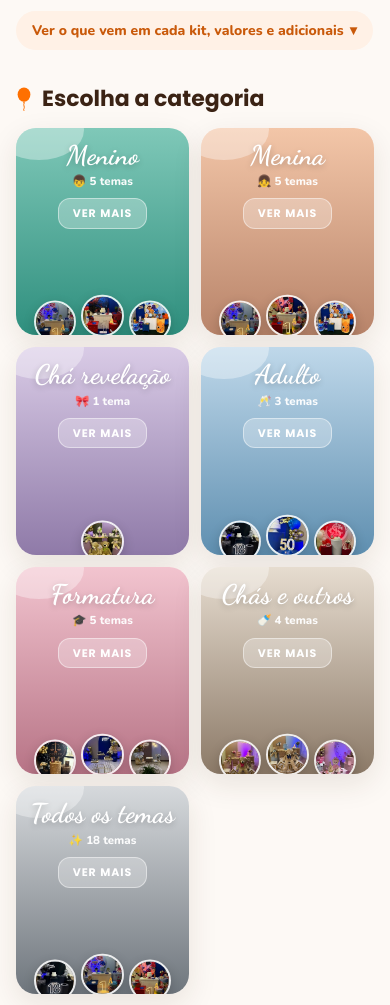
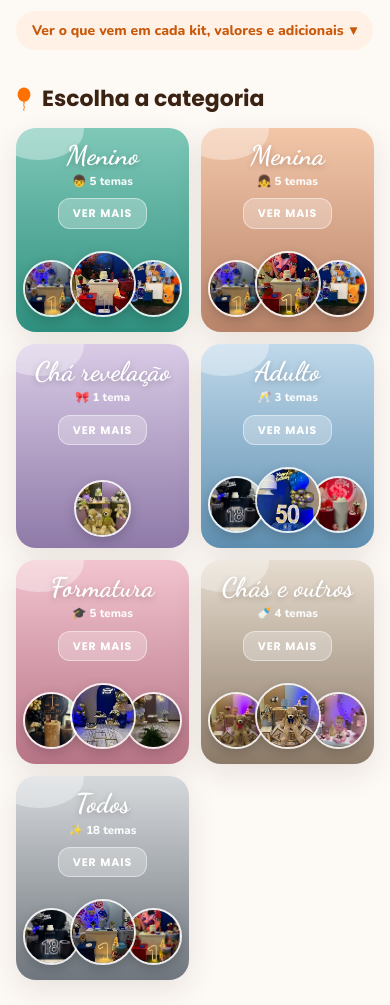
Before and after one commit to FabricioR13/Decorize-Renata, a plain HTML site: page index.html in a window 390 px wide. Shown: the part 1244-2249 px from the top of the page. Drawn offline with nearby package versions, Linux system fonts and the light colour scheme.

Commit message:
Fotos das categorias maiores

```diff
--- a/script.js
+++ b/script.js
@@ -106,7 +106,7 @@
 
   function desenharQuadros() {
     const cats = estado.categorias.filter((c) => temasDaCat(c.id).length);
-    const todos = { id: "todos", nome: "Todos os temas", emoji: "✨" };
+    const todos = { id: "todos", nome: "Todos", emoji: "✨" };
     $("quadros").innerHTML = cats.concat(todos).map((c, i) => {
       const [c1, c2] = c.cor ? [c.cor, c.cor] : CORES_QUADRO[i % CORES_QUADRO.length];
       const fotos = fotosDaCategoria(c);
--- a/style.css
+++ b/style.css
@@ -367,12 +367,13 @@ button { cursor: pointer; }
   background: rgba(255, 255, 255, 0.28); border: 1px solid rgba(255, 255, 255, 0.45);
   font-family: var(--titulo); font-size: 13px; font-weight: 700; letter-spacing: 1.5px; text-transform: uppercase;
 }
-.quadro-fotos { position: relative; width: 100%; margin-top: auto; display: flex; justify-content: center; gap: 4%; padding: 0 4%; transform: translateY(18%); }
+.quadro-fotos { position: relative; width: 100%; margin-top: auto; margin-bottom: 6%; display: flex; justify-content: center; align-items: center; gap: 0; padding: 0 2%; }
 .quadro-fotos img {
-  width: 30%; aspect-ratio: 1 / 1; object-fit: cover; border-radius: 50%;
+  width: 37%; aspect-ratio: 1 / 1; object-fit: cover; border-radius: 50%;
   border: 3px solid rgba(255, 255, 255, 0.85); box-shadow: 0 4px 12px rgba(0, 0, 0, 0.18);
 }
-.quadro-fotos img:nth-child(2) { transform: translateY(-14%); }
+.quadro-fotos img + img { margin-left: -7%; }
+.quadro-fotos img:nth-child(2) { position: relative; z-index: 1; width: 42%; transform: translateY(-6%); }
 
 /* lista de temas */
 .voltar {
@@ -399,7 +400,10 @@ button { cursor: pointer; }
 }
 @media (max-width: 520px) {
   .quadros { grid-template-columns: 1fr 1fr; gap: 12px; }
-  .quadro { aspect-ratio: 1 / 1.2; padding-top: 14px; border-radius: 20px; }
+  .quadro { aspect-ratio: 1 / 1.18; padding-top: 14px; border-radius: 20px; }
+  .quadro-fotos { padding: 0 1%; margin-bottom: 7%; }
+  .quadro-fotos img { width: 38%; }
+  .quadro-fotos img:nth-child(2) { width: 44%; }
   .quadro-titulo { font-size: 27px; }
   .quadro-info { font-size: 11.5px; }
   .quadro-ver { margin-top: 8px; padding: 6px 14px; font-size: 11px; letter-spacing: 1px; }
```
